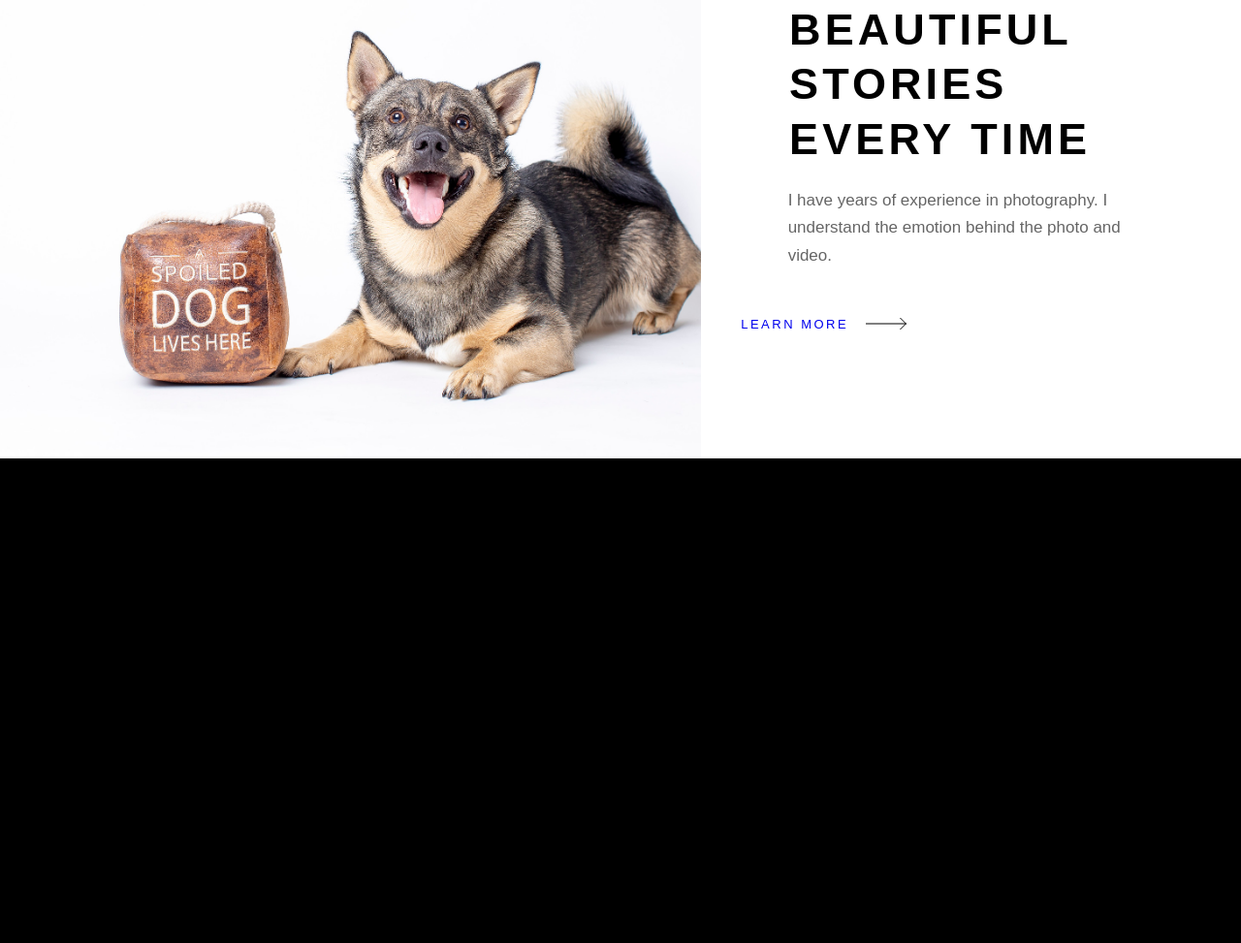
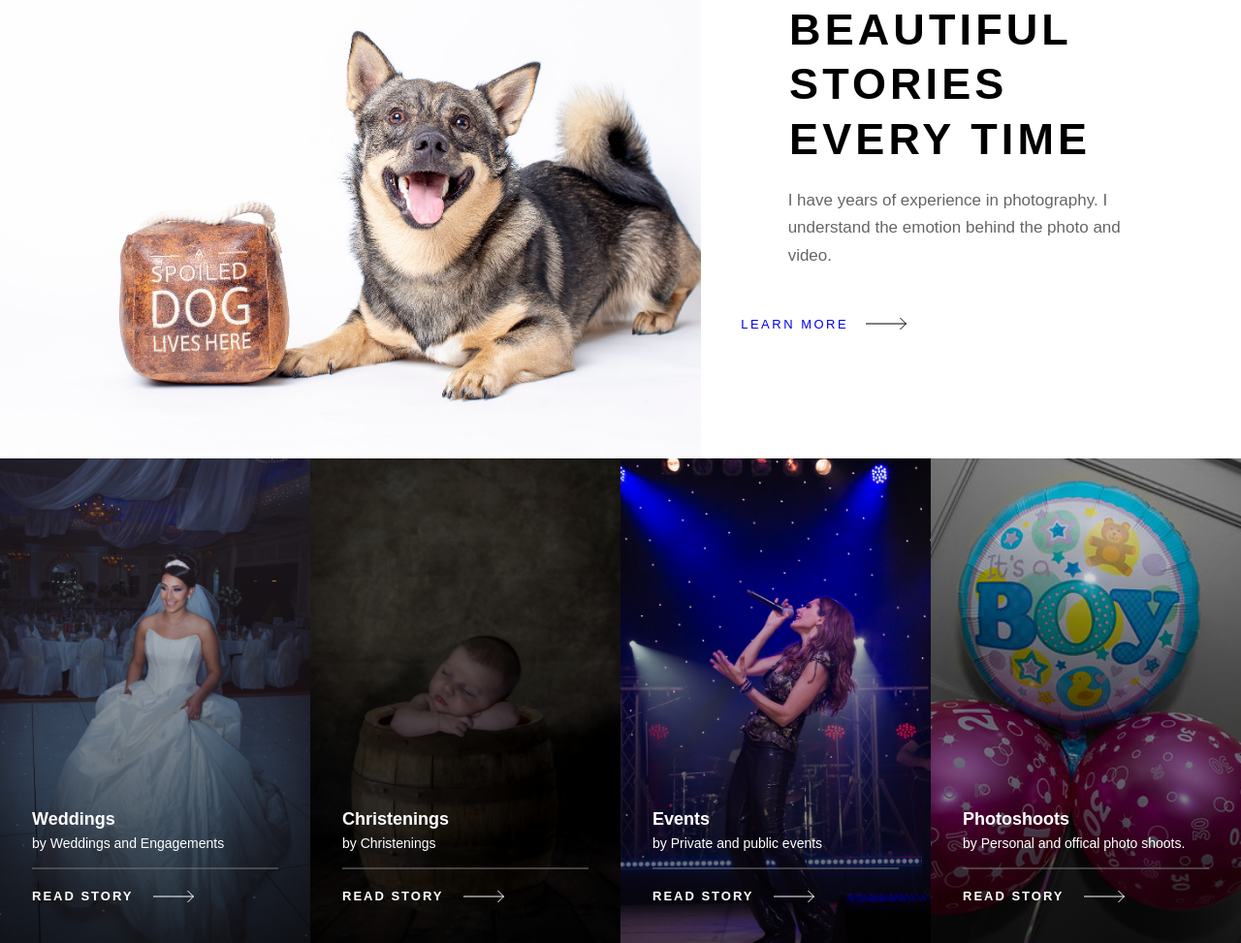
Before and after one commit to ayrbox/vas, a Gatsby site: page / in a window 1280 px wide. Shown: the part 798-1771 px from the top of the page at 97% size. Before the commit the page ends 1280 px from the top, so only its background shows below. Built offline with nearby package versions, Linux system fonts and the light colour scheme; Gatsby itself is replaced by a stand-in of ours.

Commit message:
Story cards.

```diff
--- a/src/components/shared/StoryCard.tsx
+++ b/src/components/shared/StoryCard.tsx
@@ -1,12 +1,10 @@
+import React, { ReactElement } from "react";
 import styled from "styled-components";
-import Image from "next/image";
-import Link from "next/link";
+import { Link } from "gatsby";
+import ArrowWhiteIcon from "../../assets/shared/arrow-white.svg";
 
 interface StoryCardProps {
-  image: {
-    src: string;
-    blurDataURL?: string | undefined;
-  };
+  image: ReactElement;
   title: string;
   author: string;
 }
@@ -14,28 +12,18 @@ interface StoryCardProps {
 export default function StoryCard({ image, title, author }: StoryCardProps) {
   return (
     <li>
-      <Link href='/stories' passHref>
-        <Content>
-          <Filter className='filter_xaczxl3' />
-          <Image
-            layout='fill'
-            src={image.src}
-            blurDataURL={image.blurDataURL}
-            placeholder='blur'
-            alt={title}
-            objectFit='cover'
-            quality={100}
-          />
+      <Content to="/stories">
+        <Filter className="filter_xaczxl3" />
+        {image}
         <Title>{title}</Title>
-          <Author className='author'>by {author}</Author>
+        <Author className="author">by {author}</Author>
         <Divider />
         <CustomLink>
           read story
-            <img src='/assets/shared/arrow-white.svg' alt='read' />
+          <ArrowWhiteIcon />
         </CustomLink>
-          <CustomBorder className='customBorder_xtabu23' />
+        <CustomBorder className="customBorder_xtabu23" />
       </Content>
-      </Link>
     </li>
   );
 }
@@ -54,7 +42,7 @@ const Filter = styled.div`
   z-index: 9;
 `;
 
-const Content = styled.a`
+const Content = styled(Link)`
   position: relative;
   width: 100%;
   height: 37.5rem;
@@ -62,16 +50,24 @@ const Content = styled.a`
   flex-direction: column;
   justify-content: flex-end;
   padding: 4rem 33px;
-  color: ${props => props.theme.colors.white};
+  color: ${(props) => props.theme.colors.white};
   text-decoration: none;
   transition: transform 0.3s ease-out;
+
+  & .gatsby-image-wrapper {
+    position: absolute;
+    top: 0;
+    bottom: 0;
+    right: 0;
+    left: 0;
+  }
 
   &:hover {
     transform: translateY(-8%);
     z-index: 90;
 
-    img {
-      margin-left: 9rem;
+    svg {
+      margin-left: 8rem;
     }
 
     .filter_xaczxl3 {
@@ -128,7 +124,7 @@ const CustomLink = styled.span`
   display: flex;
   align-items: center;
 
-  img {
+  svg {
     margin-left: 2rem;
     transition: margin-left 0.3s ease-in-out;
   }
--- a/src/pages/index.tsx
+++ b/src/pages/index.tsx
@@ -3,8 +3,7 @@ import styled from "styled-components";
 
 import Banner from "../components/shared/Banner";
 import { StaticImage } from "gatsby-plugin-image";
-// import StoryCard from "../components/shared/StoryCard";
-// import Features from "../components/shared/Features";
+import StoryCard from "../components/shared/StoryCard";
 
 const Home = () => {
   return (
@@ -43,89 +42,71 @@ const Home = () => {
           style={{ height: "100%", width: "100%" }}
         />
       </Banner>
-      {/* {[
-        {
-          position: "left",
-          title: "Capture and tresure your photo memories. ",
-          description:
-          hero: true,
-          image: "ring.jpg",
-          link: "invite",
-        },
-        {
-          position: "right",
-          title: "BEAUTIFUL STORIES EVERY TIME",
-          description:
-            "We provide design templates to ensure your stories look terrific. Easily add photos, text, embed maps and media from other networks. Then share your story with everyone.",
-          hero: false,
-          // image: beautifulStories.src,
-          // blur: beautifulStories.blurDataURL,
-          link: "story",
-        },
-        {
-          position: "left",
-          title: "DESIGNED FOR EVERYONE",
-          description:
-            "Photosnap can help you create stories that resonate with your audience.  Our tool is designed for photographers of all levels, brands, businesses you name it.",
-          hero: false,
-          // image: designedEveryone.src,
-          // blur: designedEveryone.blurDataURL,
-          link: "story",
-        },
-      ].map((data) => (
-        <Banner
-          key={data.link}
-          position={data.position}
-          title={data.title}
-          description={data.description}
-          hero={data.hero}
-          image={data.image}
-          link={data.link}
-        >
-          <StaticImage
-            alt={data.title}
-            src={`../../images/ring.jpg`}
-            objectFit="cover"
-            placeholder="tracedSVG"
-          />
-        </Banner>
-      ))} */}
-
       <StoriesList>
         {[
           {
-            // image: theMountains,
-            title: "The Mountains",
-            author: "John Appleseed",
+            title: "Weddings",
+            author: "Weddings and Engagements",
+            image: (
+              <StaticImage
+                alt="Weddings"
+                src="../images/wedding.jpg"
+                objectFit="cover"
+                placeholder="tracedSVG"
+                style={{ height: "100%", width: "100%" }}
+              />
+            ),
           },
           {
-            // image: cityEscapes,
-            title: "Sunset Cityscapes",
-            author: "Benjamin Cruz",
+            title: "Christenings",
+            author: "Christenings",
+            image: (
+              <StaticImage
+                alt="Ring"
+                src="../images/christenings.jpg"
+                objectFit="cover"
+                placeholder="tracedSVG"
+                style={{ height: "100%", width: "100%" }}
+              />
+            ),
           },
           {
-            // image: daysVoyage,
-            title: "18 Days Voyage",
-            author: "Alexei Borodin",
+            title: "Events",
+            author: "Private and public events",
+            image: (
+              <StaticImage
+                alt="Ring"
+                src="../images/events.jpg"
+                objectFit="cover"
+                placeholder="tracedSVG"
+                style={{ height: "100%", width: "100%" }}
+              />
+            ),
           },
           {
-            // image: architecturals,
-            title: "Architecturals",
-            author: "Samantha Brooke",
+            title: "Photoshoots",
+            author: "Personal and offical photo shoots.",
+            image: (
+              <StaticImage
+                alt="Ring"
+                src="../images/cake-smash.jpg"
+                objectFit="cover"
+                placeholder="tracedSVG"
+                style={{ height: "100%", width: "100%" }}
+              />
+            ),
           },
         ].map((data) => (
           <>
-            <pre>{JSON.stringify(data)}</pre>
-            {/* <StoryCard
+            <StoryCard
               key={data.title}
               image={data.image}
               title={data.title}
               author={data.author}
-            /> */}
+            />
           </>
         ))}
       </StoriesList>
-
       {/* <Features complete={false} /> */}
     </main>
   );
```
Also changed, not shown: src/images/cake-smash.jpg (added), src/images/christenings.jpg (added), src/images/events.jpg (added), src/images/wedding.jpg (added). Lines whose indentation alone changed are shown as unchanged.
